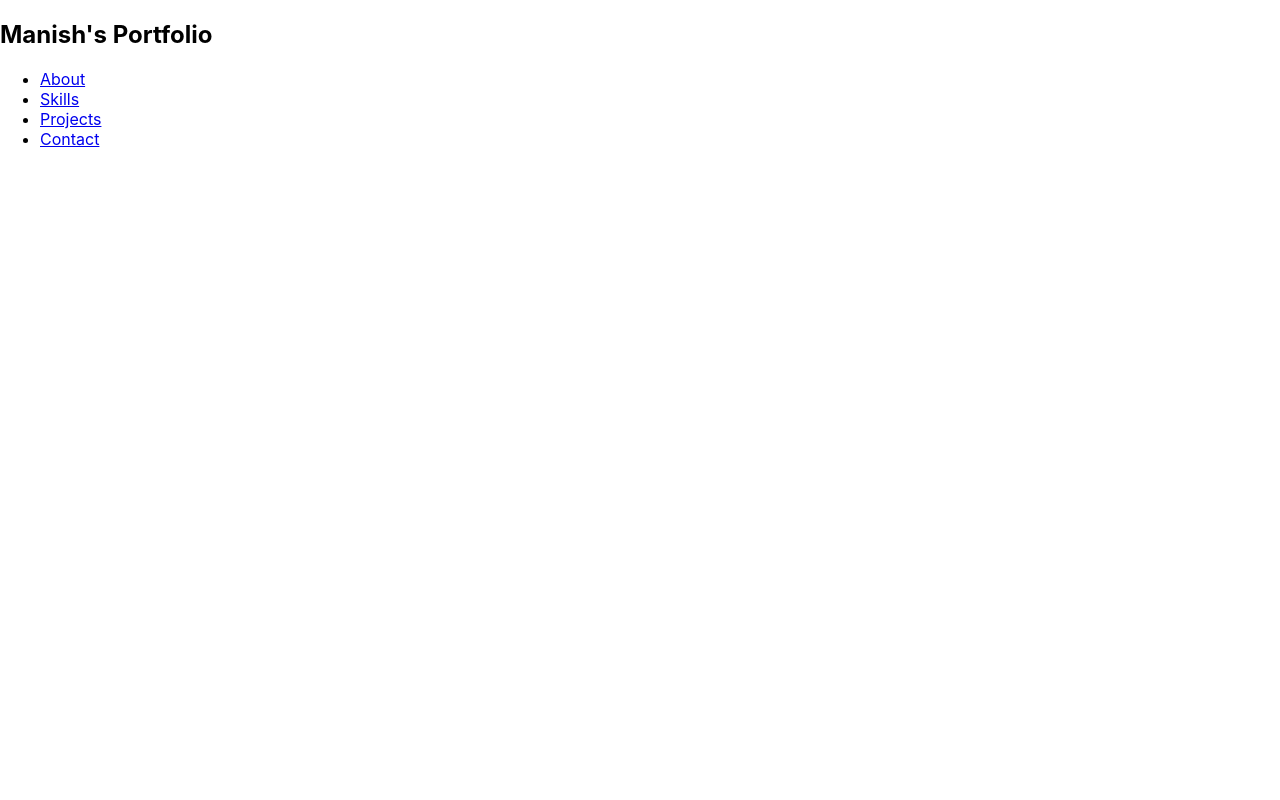
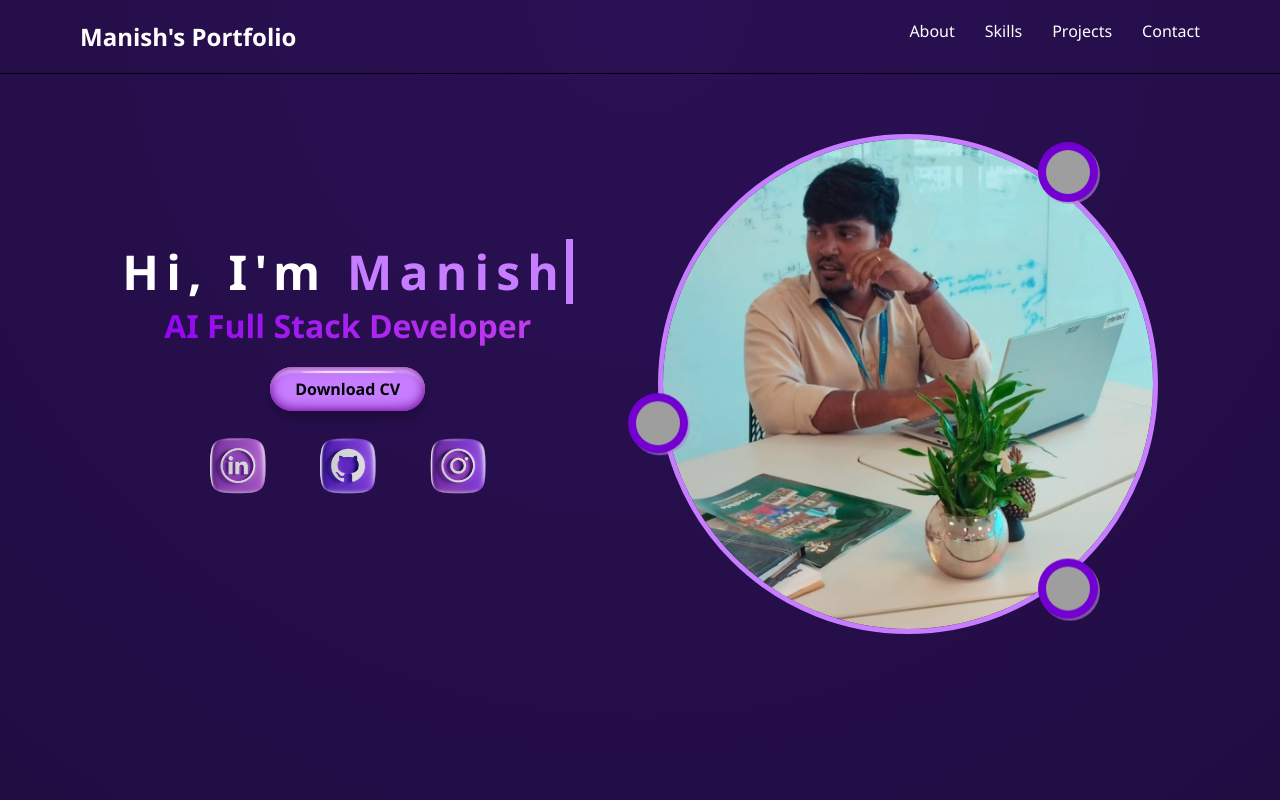
Before and after one commit to manish-vm/My-Portfolio, a React (Create React App) app: page / in a window 1280 px wide. Shown: the top 800 px of the page. Built offline with nearby package versions, Linux system fonts and the light colour scheme; grey boxes are pictures that could not be loaded.

Commit message:
Update App.js

```diff
--- a/src/App.js
+++ b/src/App.js
@@ -1,16 +1,47 @@
-const Navbar = () => {
-    return(
-        <>
-        <nav className="navbar">
-            <h2 className="logo">Manish's Portfolio</h2>
-            <ul className="nav-ul">
-                <li><a href="#about">About</a></li>
-                <li><a href="#skills">Skills</a></li>
-                <li><a href="#projects">Projects</a></li>
-                <li><a href="#contact">Contact</a></li>
-            </ul>
-        </nav>
-        </>
-    );
+import React from "react";
+import { motion } from "framer-motion";
+import Navbar from "./components/Navbar";
+import Hero from "./components/Hero";
+import About from "./components/About";
+import Skills from "./components/Skills";
+import Projects from "./components/Projects";
+import Contact from "./components/Contact";
+import Experience from "./components/Experience"
+import Footer from "./components/Footer";
+import "./styles.css";
+
+const sectionVariants = {
+  hidden: { opacity: 0, y: 50 },
+  visible: { opacity: 1, y: 0, transition: { duration: 0.6 } }
 };
-export default Navbar;
+
+function App() {
+  return (
+    <div className="app">
+      <Navbar />
+      <motion.div initial="hidden" whileInView="visible" variants={sectionVariants} viewport={{ once: true }}>
+        <Hero />
+      </motion.div>
+      <motion.div initial="hidden" whileInView="visible" variants={sectionVariants} viewport={{ once: true }}>
+        <About />
+      </motion.div>
+      <motion.div initial="hidden" whileInView="visible" variants={sectionVariants} viewport={{ once: true }}>
+        <Skills />
+      </motion.div>
+      <motion.div initial="hidden" whileInView="visible" variants={sectionVariants} viewport={{ once: true }}>
+        <Experience />
+      </motion.div>
+      <motion.div initial="hidden" whileInView="visible" variants={sectionVariants} viewport={{ once: true }}>
+        <Projects />
+      </motion.div>
+      <motion.div initial="hidden" whileInView="visible" variants={sectionVariants} viewport={{ once: true }}>
+        <Contact />
+      </motion.div>
+      <motion.div initial="hidden" whileInView="visible" variants={sectionVariants} viewport={{ once: true }}>
+        <Footer />
+      </motion.div>
+    </div>
+  );
+}
+
+export default App;
```
